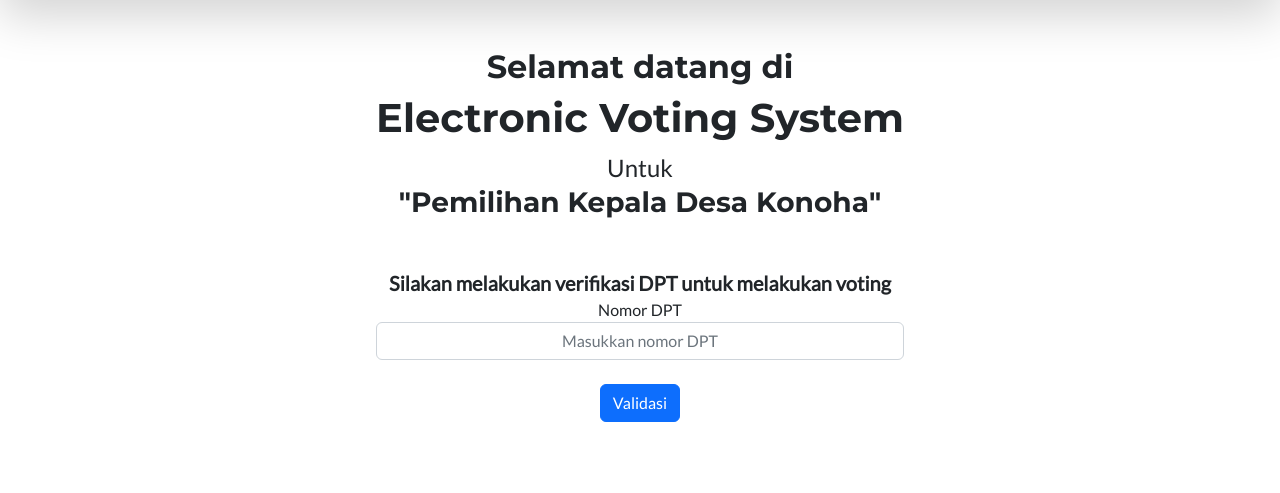
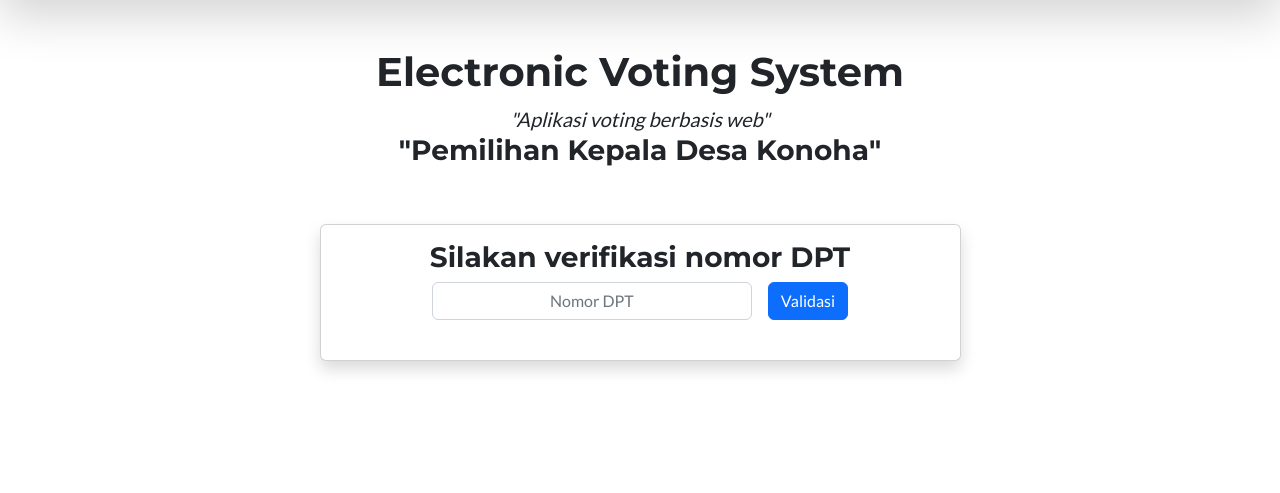
Before and after one commit to darknet777/election_system, a Django app: page / in a window 1280 px wide. Shown: the part 72-565 px from the top of the page. Run offline with Django 4.2, Linux system fonts and the light colour scheme; some libraries are stand-ins or nearby versions.

Commit message:
Modified layout

```diff
--- a/election_app/templates/election_app/index.html
+++ b/election_app/templates/election_app/index.html
@@ -1,25 +1,36 @@
 {% extends 'election_app/base.html' %}
 {% block content %}
 
-<div class="d-flex flex-column align-content-center text-center">
-    <div class="p-5 align-self-center">
-        <h2>Selamat datang di</h2>
+<div class="container text-center">
+    <div class="pt-5">
+        {% for msg in messages %}
+        <div class="alert alert-danger alert-dismissible fade show container" role="alert">
+            {{ msg }}
+            <button type="button" class="btn-close" data-bs-dismiss="alert" aria-label="Close"></button>
+        </div>
+        {% endfor %}
         <h1 class="fw-bold">Electronic Voting System</h1>
-        <span class="fs-4">Untuk</span>
-        <h3 class="mb-5">"Pemilihan Kepala Desa Konoha"</h3>
-        <span class="fs-5 fw-bold mb-4">Silakan melakukan verifikasi DPT untuk melakukan voting</span>
-        <div class="d-flex flex-column">
-            <form action="validation/" method="POST">
-                {% csrf_token %}
-                <!-- No. DPT input -->
-                <div class="form-outline mb-4">
-                    <span>Nomor DPT</span>
-                    <input type="text" class="form-control text-center" name="no_dpt" placeholder="Masukkan nomor DPT">
+        <span class="fs-5 fst-italic">"Aplikasi voting berbasis web"</span>
+        <h3>"Pemilihan Kepala Desa Konoha"</h3>
+    </div>
+    <div class="pt-5">
+        <div class="row align-item-center h-100">
+            <div class="col-7 mx-auto">
+                <div class="card h-100 justify-content-center shadow">
+                    <div class="card-body">
+                        <h3>Silakan verifikasi nomor DPT</h3>
+                        <form action="validation/" class="row g-3 justify-content-center" method="POST">
+                            {% csrf_token %}
+                            <div class="col-auto">
+                                <input type="text" class="form-control text-center" name="no_dpt" placeholder="Nomor DPT" style="width: 20rem;">
+                            </div>
+                            <div class="col-auto">
+                                <button type="submit" class="btn btn-primary btn-block mb-4">Validasi</button>
+                            </div>
+                        </form>
+                    </div>
                 </div>
-
-                <!-- Submit button -->
-                <button type="submit" class="btn btn-primary btn-block mb-4">Validasi</button>
-            </form>
+            </div>
         </div>
     </div>
 </div>
```
